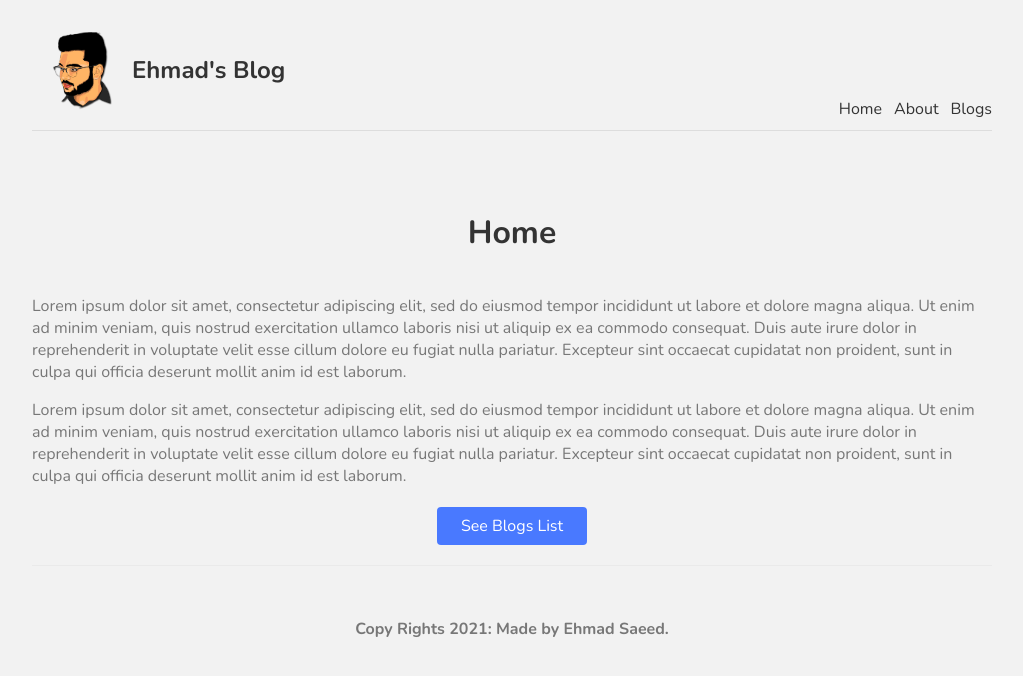
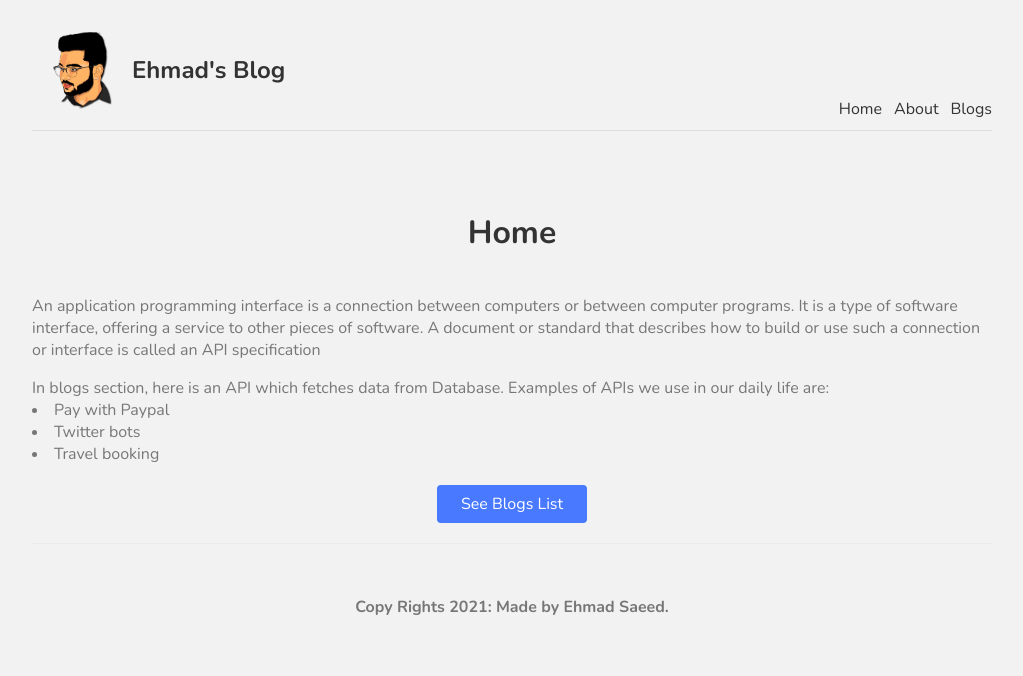
Before and after one commit to justEhmadSaeed/nextjs-starter, a Next.js app: page / in a window 1280 px wide. Shown: the top 676 px of the page, without its empty margins (128-1151 px from the left). Built offline with nearby package versions, Linux system fonts and the light colour scheme.

Commit message:
👌 IMPROVE : Added description about an API

```diff
--- a/pages/index.js
+++ b/pages/index.js
@@ -10,24 +10,19 @@ export default function Home() {
 			<div>
 				<h1 className={styles.title}>Home</h1>
 				<p className={styles.text}>
-					Lorem ipsum dolor sit amet, consectetur adipiscing elit, sed
-					do eiusmod tempor incididunt ut labore et dolore magna
-					aliqua. Ut enim ad minim veniam, quis nostrud exercitation
-					ullamco laboris nisi ut aliquip ex ea commodo consequat.
-					Duis aute irure dolor in reprehenderit in voluptate velit
-					esse cillum dolore eu fugiat nulla pariatur. Excepteur sint
-					occaecat cupidatat non proident, sunt in culpa qui officia
-					deserunt mollit anim id est laborum.
+					 An application programming interface is a connection between computers
+                                         or between computer programs. It is a type of software interface,
+                                         offering a service to other pieces of software. A document or standard
+                                         that describes how to build or use such a connection or interface is
+                                         called an API specification
 				</p>
 				<p className={styles.text}>
-					Lorem ipsum dolor sit amet, consectetur adipiscing elit, sed
-					do eiusmod tempor incididunt ut labore et dolore magna
-					aliqua. Ut enim ad minim veniam, quis nostrud exercitation
-					ullamco laboris nisi ut aliquip ex ea commodo consequat.
-					Duis aute irure dolor in reprehenderit in voluptate velit
-					esse cillum dolore eu fugiat nulla pariatur. Excepteur sint
-					occaecat cupidatat non proident, sunt in culpa qui officia
-					deserunt mollit anim id est laborum.
+				In blogs section, here is an API which fetches data from Database.
+                                Examples of APIs we use in our daily life are:
+                                 <ui></ui>
+                                <li> Pay with Paypal</li>
+                                <li> Twitter bots</li>
+                                <li> Travel booking</li>
 				</p>
 				<Link href='/blogs'>
 					<a className={styles.btn}>See Blogs List</a>
```
